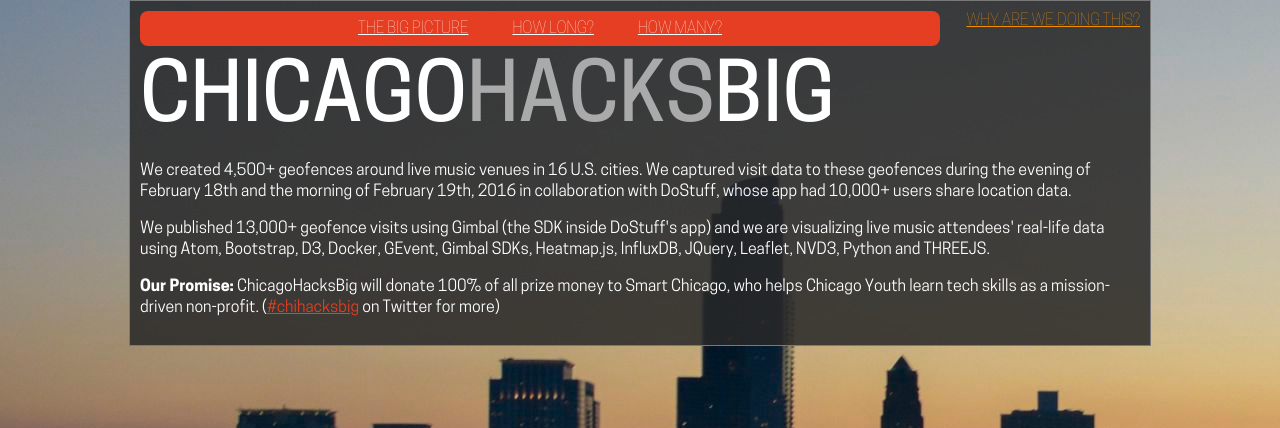
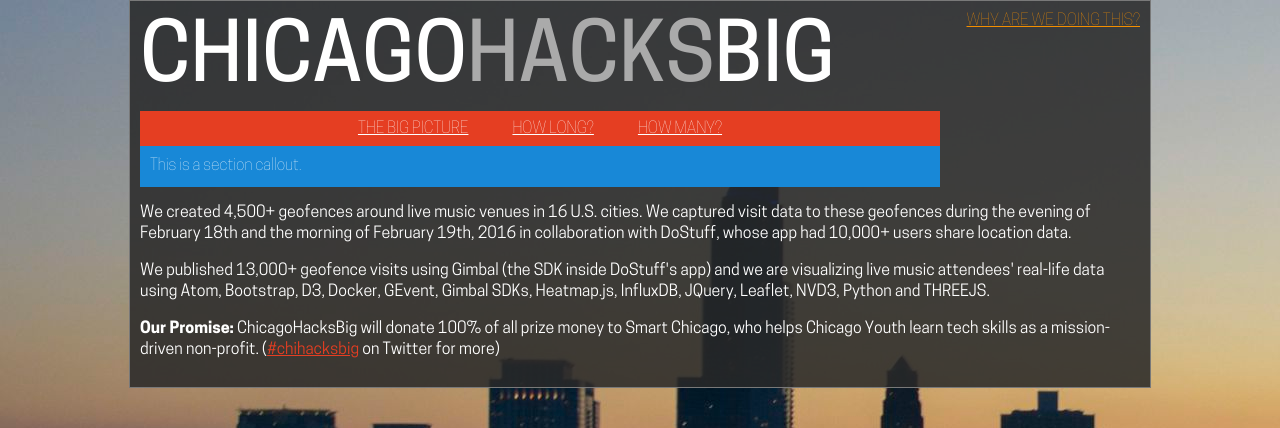
Before and after one commit to NationalAssociationOfRealtors/ChicagoHacksBig, a Flask app: template hack/views/templates/intro.html in a window 1280 px wide. Shown: the top 428 px of the page. Run offline with Flask 2, Linux system fonts and the light colour scheme; the template is opened without the code that fills it, so the values that code supplies are empty.

Commit message:
Reworked the html to match what Joe put together.
Header is above the navigation per joe.

```diff
--- a/hack/views/templates/intro.html
+++ b/hack/views/templates/intro.html
@@ -64,7 +64,6 @@
     font-size: 16px;
     text-align: center;
     background-color: #e53e22;
-    border-radius: 8px;
     float:left;
     }
 
@@ -91,7 +90,14 @@
  	font-family: CooperHewitt-Medium;
  	font-weight: bold;
  }
-
+ .section-callout{
+ 	width: 780px;
+    font-size: 16px;
+    background-color: #1888d7;
+    padding:10px;
+    font-family: CooperHewitt-Thin;
+    margin:0px;
+    }
  /** Headers **/
 
 h1{
@@ -100,8 +106,8 @@
 	font-size: 5em;
 	text-transform: uppercase;
 	line-height: 1em;
-	margin-top:50px;
-	margin-bottom: 20px;
+	margin-top:10px;
+	margin-bottom: 10px;
 }
 h2{
 	font-style: uppercase;
@@ -178,23 +184,35 @@
 	text-transform: uppercase;
 	font-size: 1em;
 }
+#logo {
+	position:relative;
+	float:left;
+}
 
 #why a{
 		color: #f48f00;
 }
-
 </style>
 	</head>
 	<body><div id="content">
+			<div id="header">
+				<div id="logo">
+					<h1>Chicago<span class="title-callout">Hacks</span>Big</h1>
+				</div>
+				<div id="why">
+					<a href="#">Why Are We Doing This?</a>
+				</div>
+			</div>
+		<div style="clear:both;"></div>
 	<div id="nav">
 		<ul>
 			<li><a href="#">The Big Picture</a></li>
 			<li><a href="#">How Long?</a></li>
 			<li><a href="#">How Many?</a></li>
 		</ul>
-	</div><div id="why"><a href="#">Why Are We Doing This?</a></div>
-	<h1>Chicago<span class="title-callout">Hacks</span>Big</h1>
-
+	</div>
+<div style="clear:both;"></div>
+<p class="section-callout">This is a section callout.</p>
 <p>We created 4,500+ geofences around live music venues in 16 U.S. cities. We captured visit data to these geofences during the evening of February 18th and the morning of February 19th, 2016 in collaboration with DoStuff, whose app had 10,000+ users share location data.</p>
 
 <p>We published 13,000+ geofence visits using Gimbal (the SDK inside DoStuff's app) and we are visualizing live music attendees' real-life data using Atom, Bootstrap, D3, Docker, GEvent, Gimbal SDKs, Heatmap.js, InfluxDB, JQuery, Leaflet, NVD3, Python and THREEJS.</p>
```
